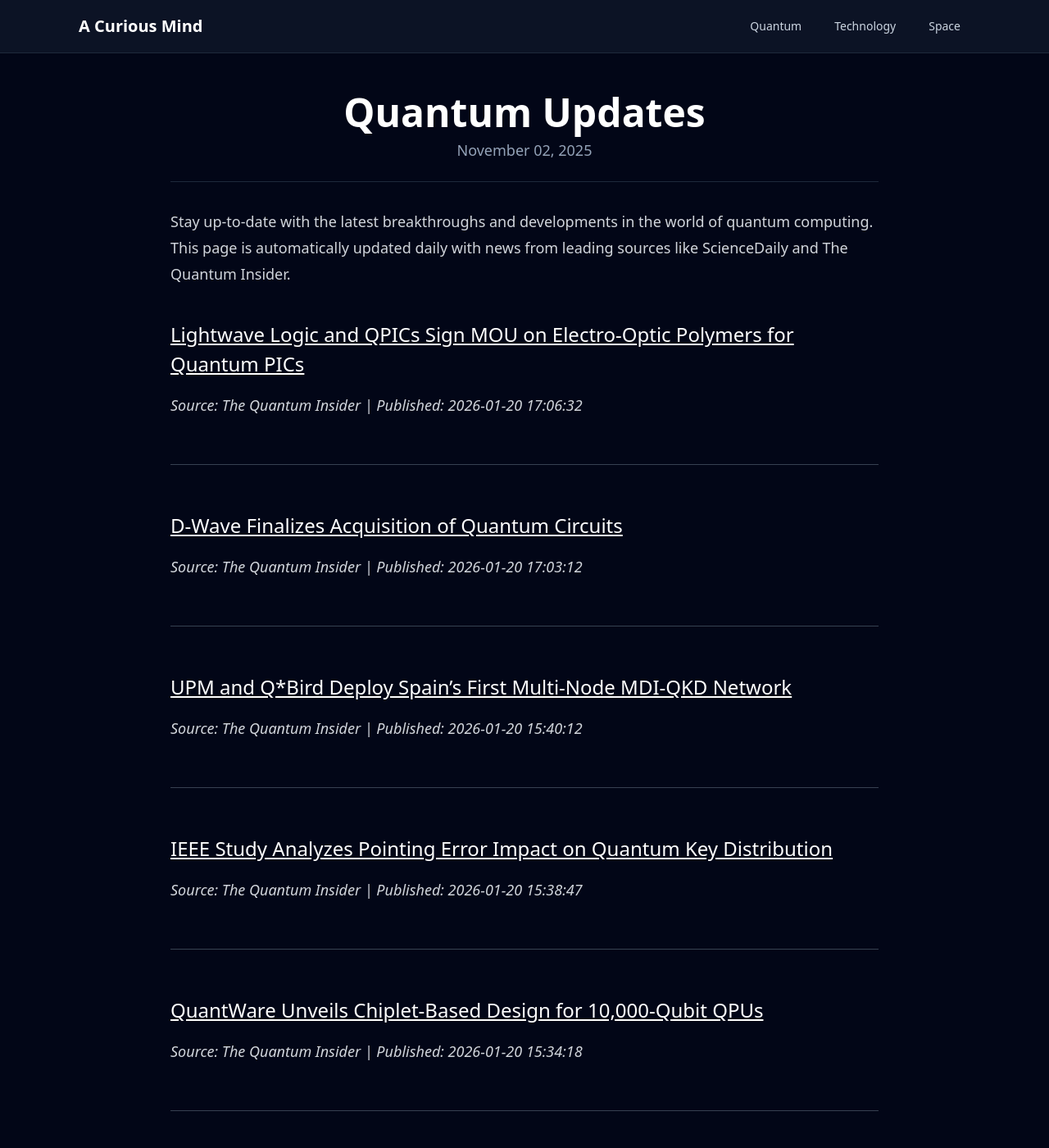
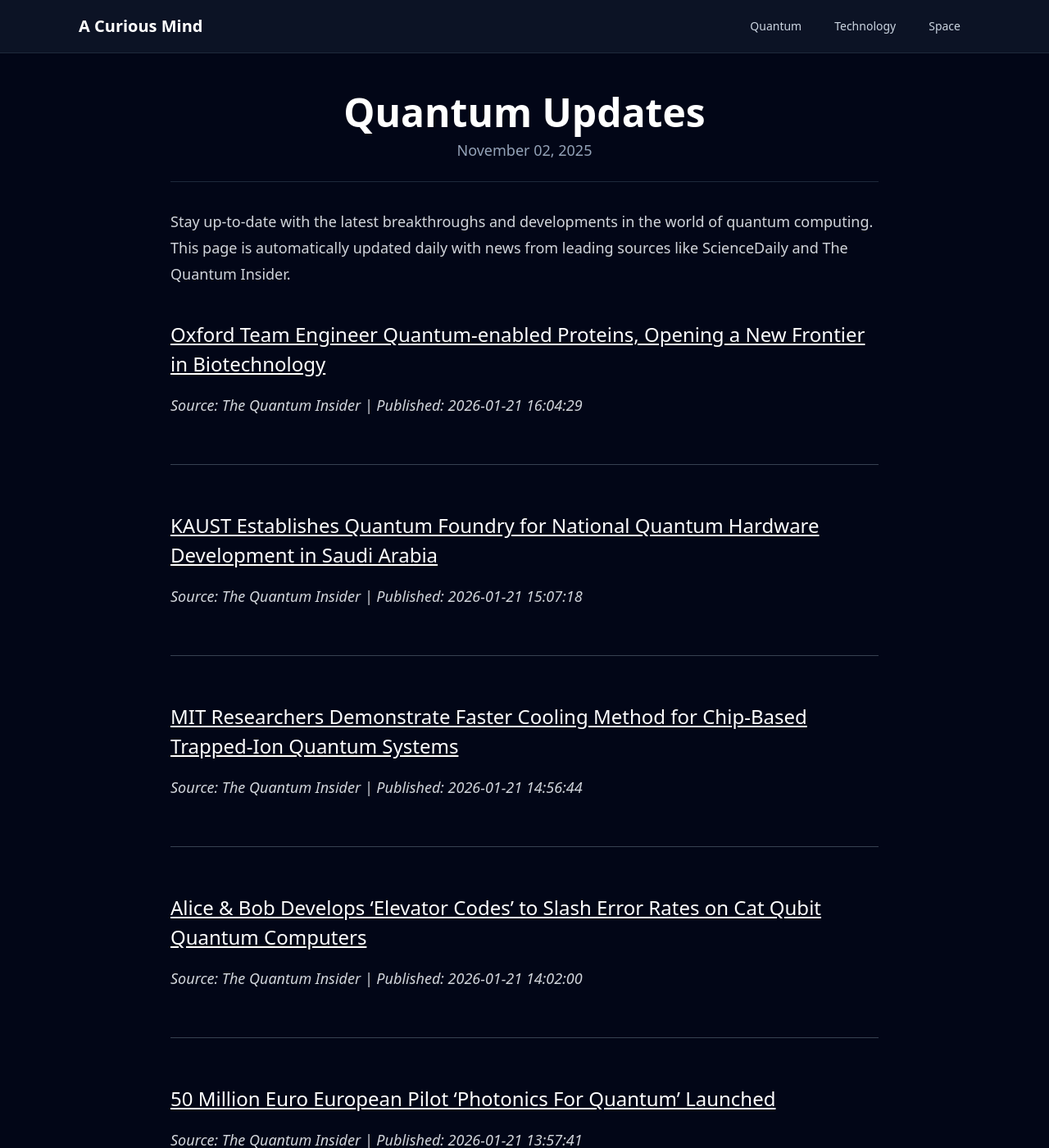
Before and after one commit to onehl7/onehl7.github.io, a Jekyll site: the page built from _posts/2025-11-02-quantum-updates.md, in a window 1280 px wide and 1400 px high. Shown: the whole window at 82% size. Built offline with Jekyll 4.4.1, drawn with Linux system fonts in a browser that asks for light colours; nearby versions of some CDN libraries.

Commit message:
Update quantum news data

```diff
--- a/_data/quantum_news.json
+++ b/_data/quantum_news.json
@@ -1,33 +1,33 @@
 [
   {
     "source": "The Quantum Insider",
-    "title": "Lightwave Logic and QPICs Sign MOU on Electro-Optic Polymers for Quantum PICs",
-    "link": "https://thequantuminsider.com/2026/01/20/lightwave-logic-qpics-mou-quantum-photonics/",
-    "published": "2026-01-20 17:06:32"
+    "title": "Oxford Team Engineer Quantum-enabled Proteins, Opening a New Frontier in Biotechnology",
+    "link": "https://thequantuminsider.com/2026/01/21/oxford-team-engineer-quantum-enabled-proteins-opening-a-new-frontier-in-biotechnology/",
+    "published": "2026-01-21 16:04:29"
   },
   {
     "source": "The Quantum Insider",
-    "title": "D-Wave Finalizes Acquisition of Quantum Circuits",
-    "link": "https://thequantuminsider.com/2026/01/20/d-wave-acquires-quantum-circuits/",
-    "published": "2026-01-20 17:03:12"
+    "title": "KAUST Establishes Quantum Foundry for National Quantum Hardware Development in Saudi Arabia",
+    "link": "https://thequantuminsider.com/2026/01/21/kaust-establishes-quantum-foundry-national-quantum-hardware-saudi-arabia/",
+    "published": "2026-01-21 15:07:18"
   },
   {
     "source": "The Quantum Insider",
-    "title": "UPM and Q*Bird Deploy Spain\u2019s First Multi-Node MDI-QKD Network",
-    "link": "https://thequantuminsider.com/2026/01/20/upm-qbird-spain-mdi-qkd-network/",
-    "published": "2026-01-20 15:40:12"
+    "title": "MIT Researchers Demonstrate Faster Cooling Method for Chip-Based Trapped-Ion Quantum Systems",
+    "link": "https://thequantuminsider.com/2026/01/21/mit-researchers-demonstrate-faster-cooling-chip-based-trapped-ion-quantum-systems/",
+    "published": "2026-01-21 14:56:44"
   },
   {
     "source": "The Quantum Insider",
-    "title": "IEEE Study Analyzes Pointing Error Impact on Quantum Key Distribution",
-    "link": "https://thequantuminsider.com/2026/01/20/ieee-qkd-pointing-error-study/",
-    "published": "2026-01-20 15:38:47"
+    "title": "Alice & Bob Develops \u2018Elevator Codes\u2019 to Slash Error Rates on Cat Qubit Quantum Computers",
+    "link": "https://thequantuminsider.com/2026/01/21/alice-bob-develops-elevator-codes-to-slash-error-rates-on-cat-qubit-quantum-computers/",
+    "published": "2026-01-21 14:02:00"
   },
   {
     "source": "The Quantum Insider",
-    "title": "QuantWare Unveils Chiplet-Based Design for 10,000-Qubit QPUs",
-    "link": "https://thequantuminsider.com/2026/01/20/quantware-10k-qubit-architecture/",
-    "published": "2026-01-20 15:34:18"
+    "title": "50 Million Euro European Pilot \u2018Photonics For Quantum\u2019 Launched",
+    "link": "https://thequantuminsider.com/2026/01/21/50-million-euro-european-pilot-photonics-for-quantum-launched/",
+    "published": "2026-01-21 13:57:41"
   },
   {
     "source": "ScienceDaily (Quantum Computing)",
```
